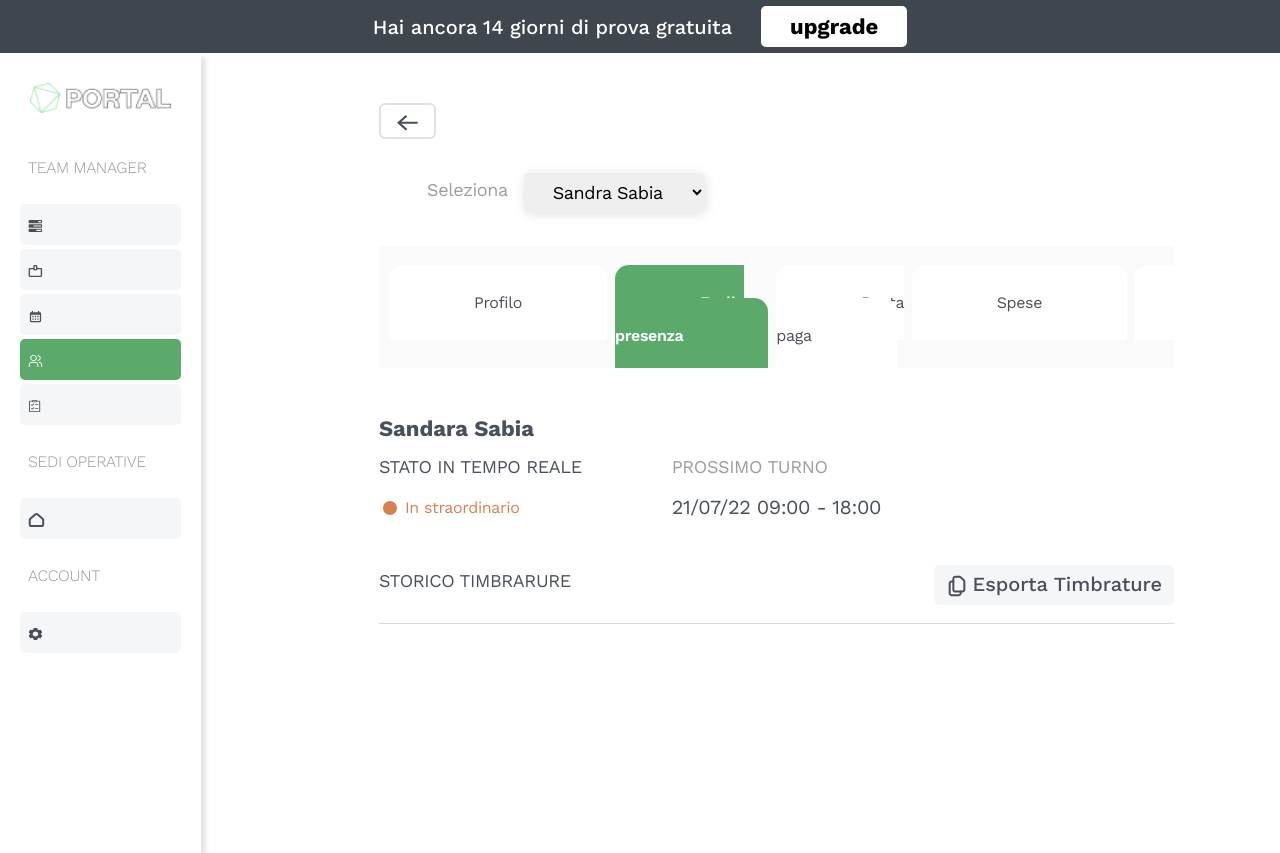
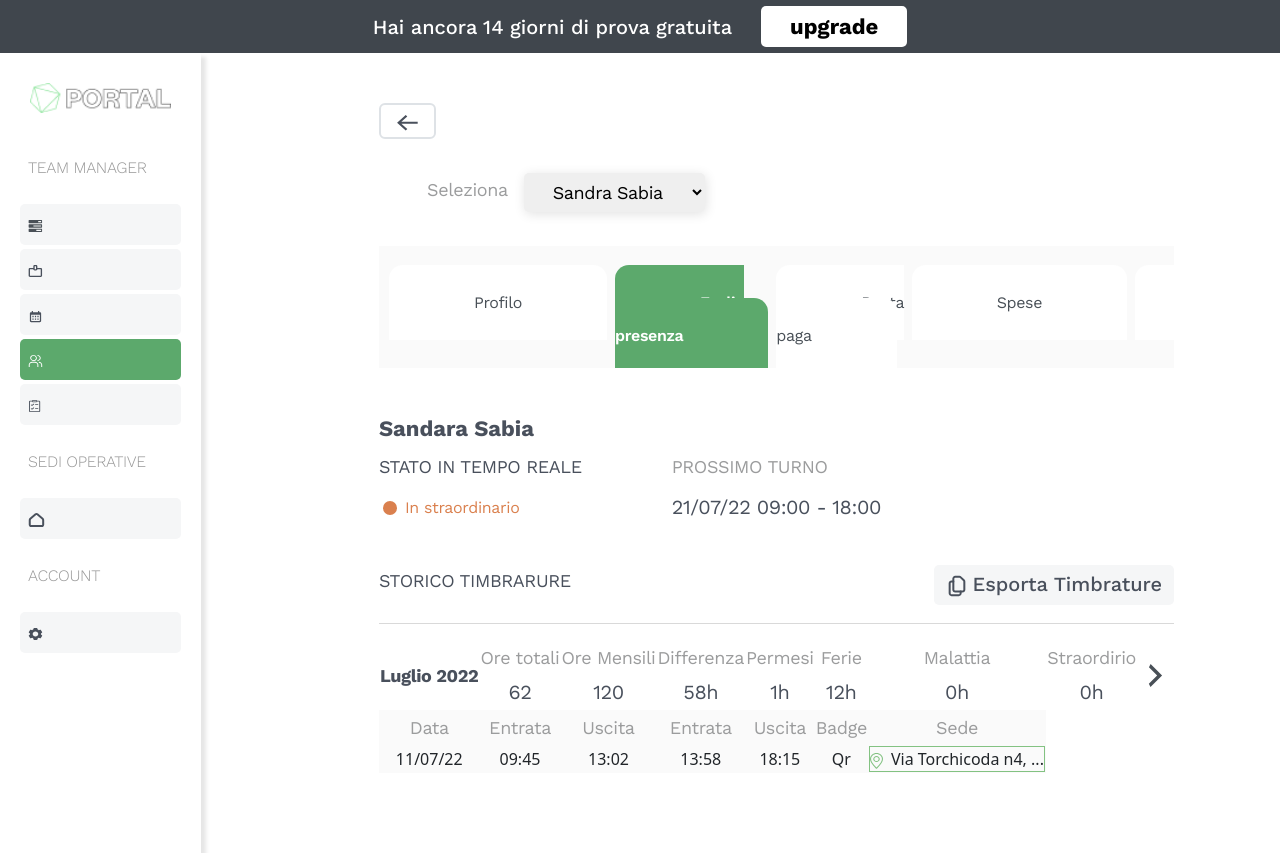
Before and after one commit to Hasan0734/portal-dashboard, a React (Create React App) app: page /dependenti in a window 1280 px wide. Shown: the top 853 px of the page. Built offline with nearby package versions, Linux system fonts and the light colour scheme.

Commit message:
table added

```diff
--- a/src/assets/svg/svg.js
+++ b/src/assets/svg/svg.js
@@ -44,3 +44,14 @@ export const copyIcon = (<svg width={22} height={22} viewBox="0 0 22 22" fill="n
 <path d="M7.33337 3.66666V14.6667C7.33337 15.1529 7.52653 15.6192 7.87035 15.963C8.21416 16.3068 8.68048 16.5 9.16671 16.5H16.5C16.9863 16.5 17.4526 16.3068 17.7964 15.963C18.1402 15.6192 18.3334 15.1529 18.3334 14.6667V6.6385C18.3333 6.39426 18.2845 6.15249 18.1897 5.92739C18.095 5.70228 17.9562 5.49838 17.7815 5.32766L14.7428 2.35583C14.4003 2.02093 13.9403 1.83339 13.4613 1.83333H9.16671C8.68048 1.83333 8.21416 2.02648 7.87035 2.3703C7.52653 2.71412 7.33337 3.18043 7.33337 3.66666V3.66666Z" stroke="#49505C" strokeWidth={2} strokeLinecap="round" strokeLinejoin="round" />
 <path d="M14.6667 16.5V18.3333C14.6667 18.8196 14.4735 19.2859 14.1297 19.6297C13.7859 19.9735 13.3196 20.1667 12.8334 20.1667H5.50002C5.01379 20.1667 4.54747 19.9735 4.20366 19.6297C3.85984 19.2859 3.66669 18.8196 3.66669 18.3333V8.24999C3.66669 7.76376 3.85984 7.29744 4.20366 6.95363C4.54747 6.60981 5.01379 6.41666 5.50002 6.41666H7.33335" stroke="#49505C" strokeWidth={2} strokeLinecap="round" strokeLinejoin="round" />
 </svg>)
+
+
+export const directionArrrow = (<svg width={35} height={35} viewBox="0 0 35 35" fill="none" xmlns="http://www.w3.org/2000/svg">
+<path d="M10.8485 25.7099L19.1486 17.5102L10.9489 9.21016L12.619 5.92027L24.0985 17.5404L12.4783 29.0198L10.8485 25.7099Z" fill="#495057" />
+</svg>)
+
+
+export const location = (<svg width={13} height={16} viewBox="0 0 13 16" fill="none" xmlns="http://www.w3.org/2000/svg">
+<path d="M11.0132 8.94C10.4455 10.002 9.67633 11.06 8.88983 12.01C8.14374 12.9056 7.34597 13.7635 6.5 14.58C5.65401 13.7635 4.85624 12.9056 4.11017 12.01C3.32367 11.06 2.5545 10.002 1.98683 8.94C1.41267 7.867 1.08333 6.862 1.08333 6C1.08333 4.67392 1.65402 3.40215 2.66984 2.46447C3.68566 1.52678 5.06341 1 6.5 1C7.93659 1 9.31434 1.52678 10.3302 2.46447C11.346 3.40215 11.9167 4.67392 11.9167 6C11.9167 6.862 11.5863 7.867 11.0132 8.94ZM6.5 16C6.5 16 13 10.314 13 6C13 4.4087 12.3152 2.88258 11.0962 1.75736C9.87721 0.632141 8.22391 0 6.5 0C4.77609 0 3.12279 0.632141 1.90381 1.75736C0.684819 2.88258 2.56882e-08 4.4087 0 6C0 10.314 6.5 16 6.5 16Z" fill="#83C282" />
+<path d="M6.5 8C5.92536 8 5.37426 7.78929 4.96794 7.41421C4.56161 7.03914 4.33333 6.53043 4.33333 6C4.33333 5.46957 4.56161 4.96086 4.96794 4.58579C5.37426 4.21071 5.92536 4 6.5 4C7.07464 4 7.62574 4.21071 8.03206 4.58579C8.43839 4.96086 8.66667 5.46957 8.66667 6C8.66667 6.53043 8.43839 7.03914 8.03206 7.41421C7.62574 7.78929 7.07464 8 6.5 8ZM6.5 9C7.36195 9 8.1886 8.68393 8.7981 8.12132C9.40759 7.55871 9.75 6.79565 9.75 6C9.75 5.20435 9.40759 4.44129 8.7981 3.87868C8.1886 3.31607 7.36195 3 6.5 3C5.63805 3 4.8114 3.31607 4.2019 3.87868C3.59241 4.44129 3.25 5.20435 3.25 6C3.25 6.79565 3.59241 7.55871 4.2019 8.12132C4.8114 8.68393 5.63805 9 6.5 9Z" fill="#83C282" />
+</svg>)
--- a/src/components/Dipendenti/Dipendenti.js
+++ b/src/components/Dipendenti/Dipendenti.js
@@ -6,6 +6,7 @@ import Tabs from '../Tabs/Tabs';
 import './Dipendenti.css';
 import StatusArea from './StatusArea/StatusArea';
 import { copyIcon } from './../../assets/svg/svg';
+import Table from './Table/Table';
 
 
 export default class Dipendenti extends Component {
@@ -32,7 +33,9 @@ export default class Dipendenti extends Component {
               </div>
             </div>
 
+            {/* Table */}
 
+            <Table/>
 
           </div>
         </div>
--- /dev/null
+++ b/src/components/Dipendenti/Table/Table.css
@@ -0,0 +1,52 @@
+.table_area .table_main_title {
+    font-family: 'Work Sans';
+    font-style: normal;
+    font-weight: 700;
+    font-size: 18px;
+    line-height: 33px;
+    /* identical to box height, or 183% */
+    letter-spacing: -0.022em;
+    color: #49505C;
+}
+
+.table_area .table_head {
+    font-family: 'Work Sans';
+    font-style: normal;
+    font-weight: 400;
+    font-size: 18px;
+    line-height: 33px;
+    letter-spacing: -0.022em;
+    color: #9B9C9D;
+}
+
+.table_area .table_head_val {
+    font-family: 'Work Sans';
+    font-style: normal;
+    font-weight: 400;
+    font-size: 20px;
+    line-height: 33px;
+    letter-spacing: -0.022em;
+    color: #49505C;
+}
+
+
+.table_area .table_body .td_head {
+    font-family: 'Work Sans';
+    font-style: normal;
+    font-weight: 400;
+    font-size: 18px;
+    line-height: 33px;
+    letter-spacing: -0.022em;
+    color: #9B9C9D;
+
+}
+
+.table_area .table_body {
+    background: #FAFAFA;
+
+
+}
+.table_area .table_body .by_location {
+    border: 0.5px solid #83C282;
+
+}
--- /dev/null
+++ b/src/components/Dipendenti/Table/Table.js
@@ -0,0 +1,63 @@
+import React, { Component } from 'react'
+import { directionArrrow, location } from '../../../assets/svg/svg'
+import './Table.css'
+export default class Table extends Component {
+
+  render() {
+    return (
+      <div className='mt-3'>
+        <table className='table_area w-100'>
+          <thead className='mb-2'>
+            <tr>
+              <th className='table_main_title' rowspan="2">Luglio 2022</th>
+              <th className='table_head text-center'>Ore totali</th>
+              <th className='table_head text-center'>Ore Mensili</th>
+              <th className='table_head text-center'>Differenza</th>
+              <th className='table_head text-center'>Permesi</th>
+              <th className='table_head text-center'>Ferie</th>
+              <th className='table_head text-center'>Malattia</th>
+              <th className='table_head text-center'>Straordirio</th>
+              <th rowspan="2">{directionArrrow}</th>
+            </tr>
+            <tr>
+              <th className='table_head_val text-center'>62</th>
+              <th className='table_head_val text-center'>120</th>
+              <th className='table_head_val text-center'>58h</th>
+              <th className='table_head_val text-center'>1h</th>
+              <th className='table_head_val text-center'>12h</th>
+              <th className='table_head_val text-center'>0h</th>
+              <th className='table_head_val text-center'>0h</th>
+            </tr>
+          </thead>
+
+          <tbody className='table_body'>
+              <tr>
+                <td className='text-center td_head'>Data</td>
+                <td className='text-center td_head'>Entrata</td>
+                <td className='text-center td_head'>Uscita</td>
+                <td className='text-center td_head'>Entrata</td>
+                <td className='text-center td_head'>Uscita</td>
+                <td className='text-center td_head'>Badge</td>
+                <td className='text-center td_head'>Sede</td>
+              </tr>
+
+              <tr>
+                <td className='text-center'>11/07/22</td>
+                <td className='text-center'>09:45</td>
+                <td className='text-center'>13:02</td>
+                <td className='text-center'>13:58</td>
+                <td className='text-center'>18:15</td>
+                <td className='text-center'>Qr</td>
+                <td className='text-center'>
+                  <span className='by_location d-flex gap-2'>
+                    <span>{location}</span>
+                    <span>Via Torchicoda n4, ...</span>
+                  </span>
+                </td>
+              </tr>
+            </tbody>
+        </table>
+      </div>
+    )
+  }
+}
```
Also changed, not shown: Table.js (deleted, +0 -11 lines), src/assets/svg/dashicons_arrow-down-alt2.svg (added), src/assets/svg/location.svg (added).
